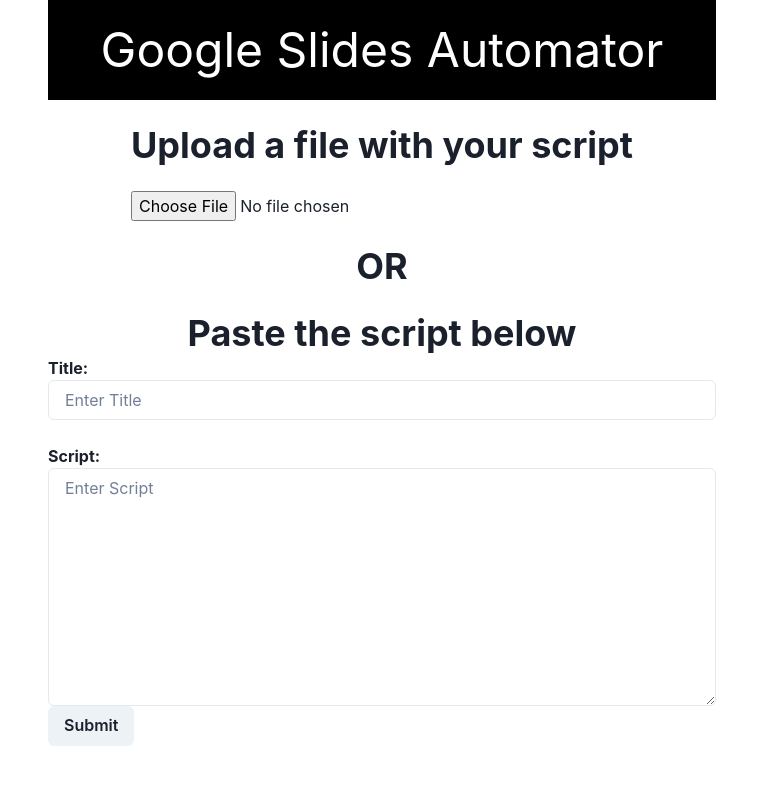
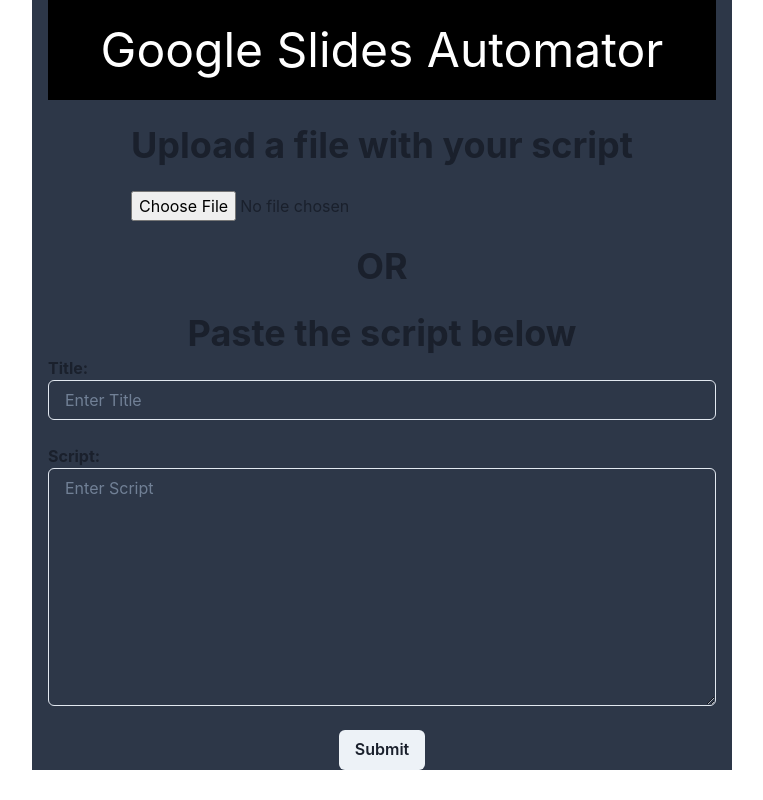
Before and after one commit to ola511/google-slides-app, a React (Create React App) app: page / in a window 1280 px wide. Shown: the whole page, without its empty margins (258-1021 px from the left). Built offline with nearby package versions, Linux system fonts and the light colour scheme.

Commit message:
fixed toast showing up constantly

```diff
--- a/src/App.js
+++ b/src/App.js
@@ -1,6 +1,15 @@
 import React, { useState } from "react";
 import FileUpload from "./FileUpload";
-import { Button, Input, Textarea, Center, Text, Heading, useToast, Container } from '@chakra-ui/react'
+import {
+  Button,
+  Input,
+  Textarea,
+  Center,
+  Text,
+  Heading,
+  useToast,
+  Container,
+} from "@chakra-ui/react";
 
 function App() {
   const [script, setScript] = useState("");
@@ -10,7 +19,8 @@
   const [title, setTitle] = useState("");
   const [presId, setPresId] = useState("");
 
-  let url = "https://docs.google.com/presentation/d/" + presId + "/edit#slide=id.p";
+  let url =
+    "https://docs.google.com/presentation/d/" + presId + "/edit#slide=id.p";
 
   //only works for txt files
   const handleFileUploaded = (file) => {
@@ -19,20 +29,19 @@
     reader.onload = () => {
       const contents = reader.result;
       setScript(contents);
-    }
+    };
 
     reader.readAsText(file);
-
   };
 
   const handleChange = (event) => {
     setInput(event.target.value);
     setScript(event.target.value);
-  }
+  };
 
-  const handleChangeTitle= (event) => {
+  const handleChangeTitle = (event) => {
     setTitle(event.target.value);
-  }
+  };
 
   const handleSubmit = (event) => {
     event.preventDefault();
@@ -40,54 +49,58 @@
     setInput("");
     setTitle("");
     handleSummarize();
-
   };
 
   const handlePaste = (event) => {
     const pastedText = event.clipboardData.getData("text");
-    const newValue = input.substring(0, event.target.selectionStart) + pastedText + input.substring(event.target.selectionEnd);
+    const newValue =
+      input.substring(0, event.target.selectionStart) +
+      pastedText +
+      input.substring(event.target.selectionEnd);
     setInput(newValue);
     setScript(newValue);
-  }
+  };
 
   async function handleSummarize() {
     //makes http request to server on exposed endpoint
     const response = await fetch("http://localhost:5000/summarize", {
       method: "POST",
       headers: {
-        "Content-Type": "application/json"
+        "Content-Type": "application/json",
       },
       body: JSON.stringify({
-        prompt: script
-      })
+        prompt: script,
+      }),
     });
     const aiResponse = await response.json();
     //split the json reponse by dashes into an array
     console.log(aiResponse);
-    let pointsArray = aiResponse.data.text.split(':::').slice(1);
-    if (pointsArray.length%3 !== 0){
-      const remainder = 3 - pointsArray.length%3;
-      for (let q = 0;q < remainder; q++){
+    let pointsArray = aiResponse.data.text.split(":::").slice(1);
+    if (pointsArray.length % 3 !== 0) {
+      const remainder = 3 - (pointsArray.length % 3);
+      for (let q = 0; q < remainder; q++) {
         pointsArray.push("");
       }
     }
 
     setScript("");
     handleCreate(title, pointsArray);
-
   }
 
-  async function handleCreate(title, summaryPoints){
+  async function handleCreate(title, summaryPoints) {
     //makes http request to create presentation
     console.log(title, summaryPoints);
     try {
-      const response = await fetch('http://localhost:5000/create-presentation', {
-        method: 'POST',
+      const response = await fetch(
+        "http://localhost:5000/create-presentation",
+        {
+          method: "POST",
           headers: {
-          'Content-Type': 'application/json',
+            "Content-Type": "application/json",
           },
           body: JSON.stringify({ title, summaryPoints }),
-      });
+        }
+      );
       const presentation = await response.json();
       setPresId(presentation.data.presentationId);
 
@@ -95,22 +108,28 @@
     } catch (error) {
       console.error(error);
     }
-
   }
 
   const toast = useToast();
 
   return (
     <div>
-      <Container maxW={'700px'}>
-      <Center bg='black' h='100px' color='white'><Text fontSize='5xl'>Google Slides Automator</Text></Center><br />
+      <Container minW="700" bg="gray.700">
+        <Center bg="black" h="100px" color="white">
+          <Text fontSize="5xl">Google Slides Automator</Text>
+        </Center>
+        <br />
         <Center>
           <FileUpload onFileUploaded={handleFileUploaded} />
         </Center>
         <br />
-      <Center><Heading>OR</Heading></Center><br />
         <Center>
-      <Heading>Paste the script below</Heading><br />
+          <Heading>OR</Heading>
+        </Center>
+        <br />
+        <Center>
+          <Heading>Paste the script below</Heading>
+          <br />
         </Center>
         <form onSubmit={handleSubmit}>
           <strong>Title: </strong>
@@ -118,8 +137,10 @@
             type="text"
             placeholder="Enter Title"
             onChange={handleChangeTitle}
-        value={title}>
-        </Input><br /><br/>
+            value={title}
+          ></Input>
+          <br />
+          <br />
           <strong>Script: </strong>
           <Textarea
             type="text"
@@ -128,21 +149,29 @@
             rows={10}
             onChange={handleChange}
             onPaste={handlePaste}
-          value={input} /><br />
-        <Button type="submit" disabled={input === ""} >Submit</Button>
+            value={input}
+          />
+          <br />
+          <br />
+          <Center>
+            <Button type="submit" disabled={input === ""}>
+              Submit
+            </Button>
+          </Center>
         </form>
         <Center>
-      { (presId !== "") ? toast({
-          title: 'Hooray!!!',
+          {presId !== ""
+            ? toast({
+                title: "Hooray!!!",
                 description: `Presentation has been created! ${url}`,
-          status: 'success',
+                status: "success",
                 duration: 5000,
                 isClosable: true,
-        }) : null}
+              }) && setPresId("")
+            : null}
         </Center>
       </Container>
     </div>
-
   );
 }
 
```
Lines whose indentation alone changed are shown as unchanged.
